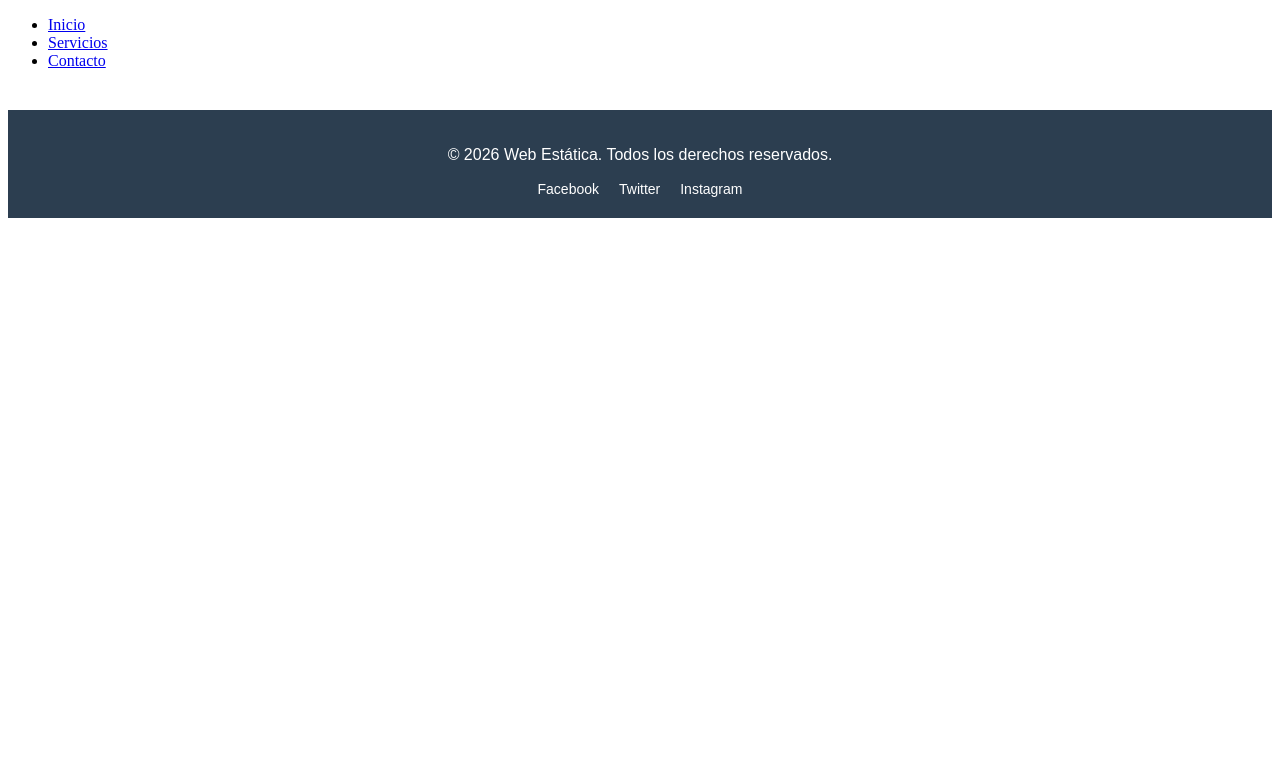
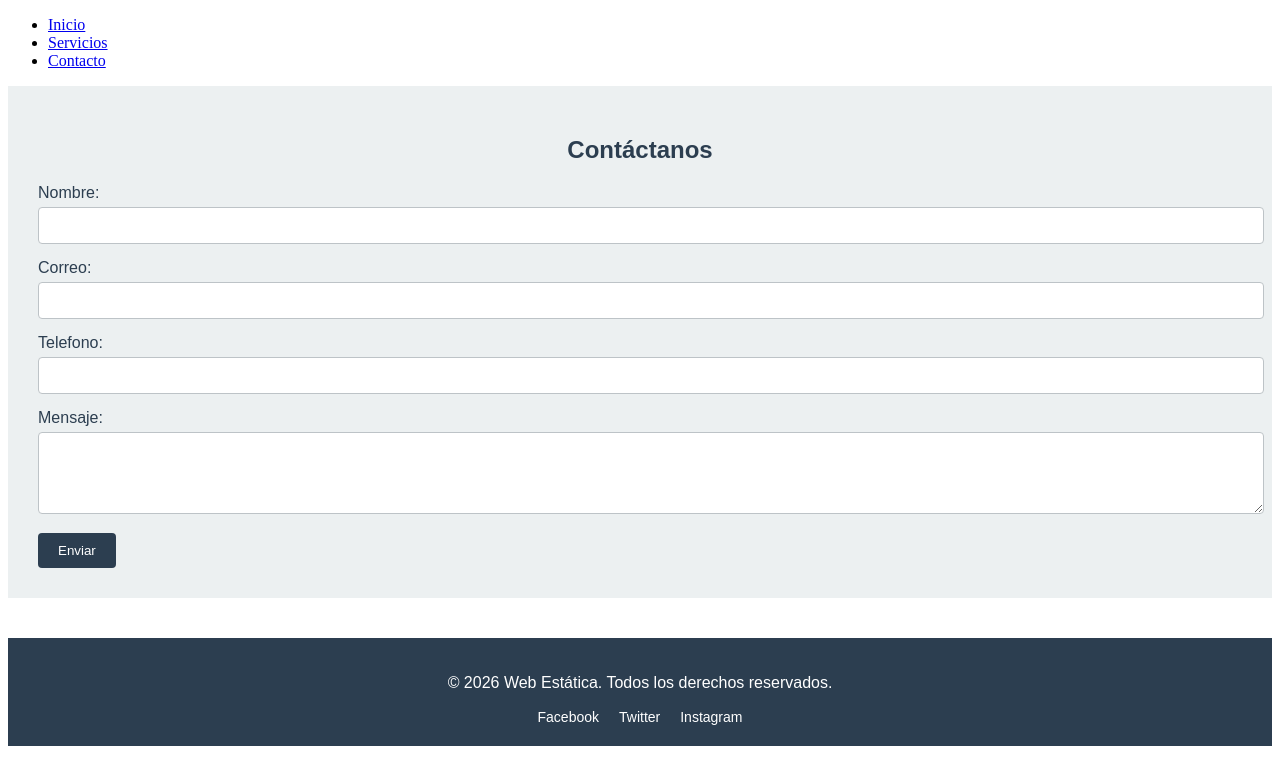
Before and after one commit to delizasmar18-netizen/web-estatica, a plain HTML site: page index.html in a window 1280 px wide. Drawn offline with Linux system fonts and the light colour scheme.

Commit message:
feat: Agregar Formulario de contacto
Se procedió a agregar el comando en HTML y CSS para la creación de formulario de contacto.

```diff
--- a/css/styles.css
+++ b/css/styles.css
@@ -1,3 +1,48 @@
+/* Estilos para el Formulario Contacto de Minyer */
+.contacto {
+  padding: 30px;
+  background-color: #ecf0f1;
+  font-family: Arial, sans-serif;
+}
+
+.contacto h2 {
+  text-align: center;
+  margin-bottom: 20px;
+  color: #2c3e50;
+}
+
+.contacto form div {
+  margin-bottom: 15px;
+}
+
+.contacto label {
+  display: block;
+  margin-bottom: 5px;
+  color: #2c3e50;
+}
+
+.contacto input,
+.contacto textarea {
+  width: 100%;
+  padding: 10px;
+  border: 1px solid #bdc3c7;
+  border-radius: 4px;
+}
+
+.contacto button {
+  background-color: #2c3e50;
+  color: #ffffff;
+  padding: 10px 20px;
+  border: none;
+  border-radius: 4px;
+  cursor: pointer;
+  transition: background-color 0.3s ease;
+}
+
+.contacto button:hover {
+  background-color: #1abc9c;
+}
+
 /* Estilos para el Footer de Luis */
 footer {
     background-color: #2c3e50;
--- a/index.html
+++ b/index.html
@@ -17,6 +17,32 @@
     </nav>
   </header>
 
+  <!-- Sección contacto (Rol de Minyer) -->
+ <section id="contacto" class="contacto">
+  <h2>Contáctanos</h2>
+  <form>
+    <div>
+      <label for="nombre">Nombre:</label>
+      <input type="text" id="nombre" name="nombre" required>
+    </div>
+    <div>
+      <label for="email">Correo:</label>
+      <input type="email" id="email" name="email" required>
+    </div>
+    <div>
+      <label for="telefono">Telefono:</label>
+      <input type="telefono" id="telefono" name="telefono" required>
+    </div>
+    <div>
+      <label for="mensaje">Mensaje:</label>
+      <textarea id="mensaje" name="mensaje" rows="4" required></textarea>
+    </div>
+    <button type="submit">Enviar</button>
+  </form>
+</section>
+
+
+
   <!-- Sección Footer (Rol de Luis) -->
   <footer>
     <p>&copy; 2026 Web Estática. Todos los derechos reservados.</p>
```
